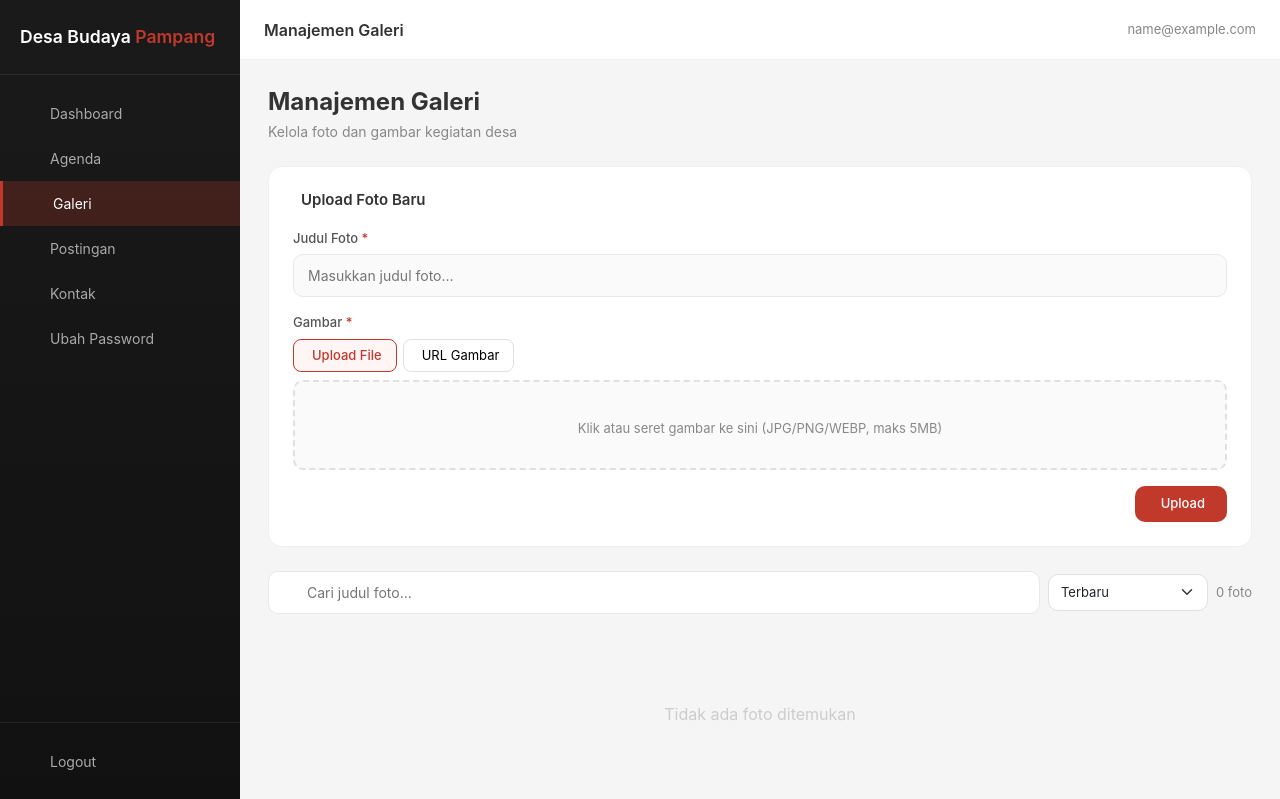
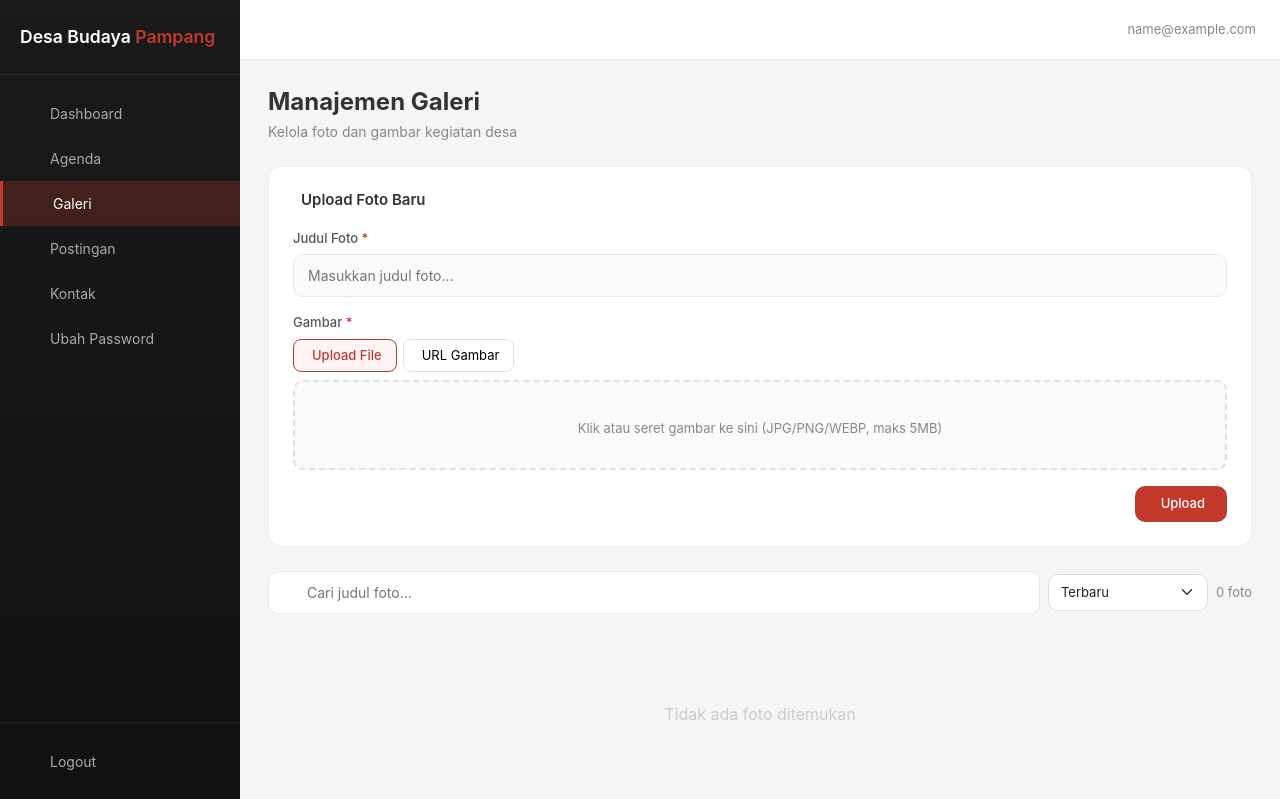
Before and after one commit to Pecatpecut/Desa-Wisata-Budaya-Pampang, a PHP site: page /admin/galeri in a window 1280 px wide. Shown: the top 799 px of the page. Run offline with PHP 8.4, Linux system fonts and the light colour scheme; the visitor is signed in with stand-in values (Sample User, id 1); data that the repository does not hold is empty; some libraries are stand-ins or nearby versions; some web fonts are replaced.

Commit message:
Update index.php

```diff
--- a/app/views/admin/galeri/index.php
+++ b/app/views/admin/galeri/index.php
@@ -1,5 +1,4 @@
 <?php
-$pageTitle = 'Manajemen Galeri';
 $active    = 'galeri';
 require ROOT . '/app/views/admin/partials/header.php';
 ?>
```
